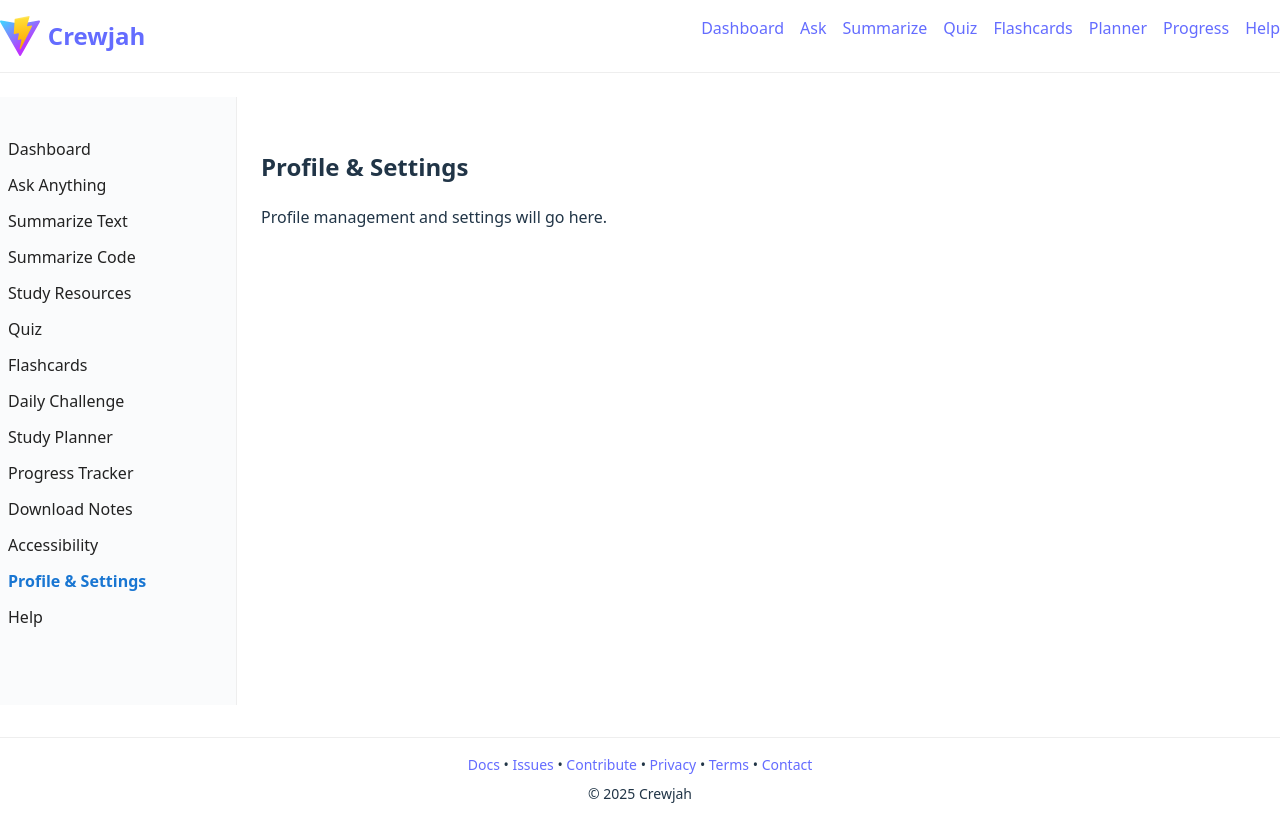
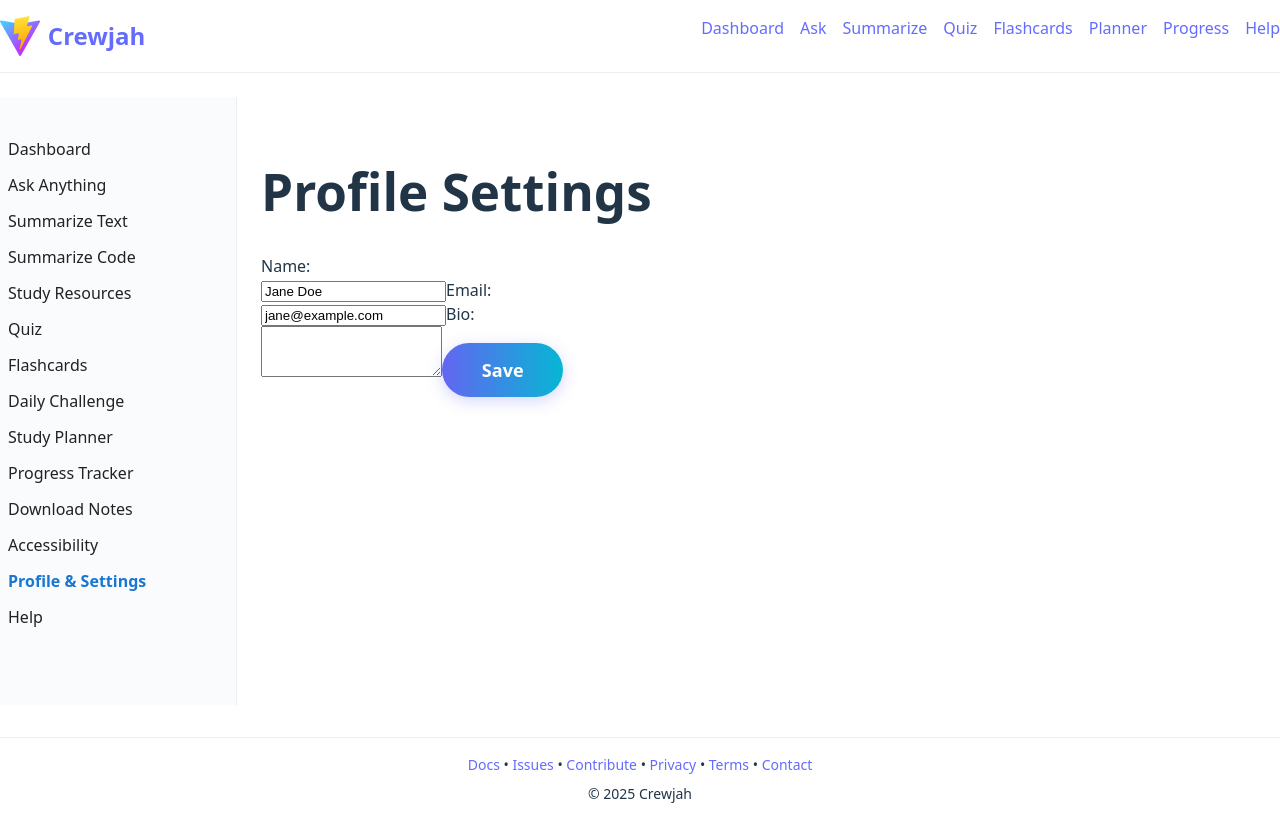
Before and after one commit to Crewjah/Crewjah, a React (Vite) app in the folder client/: page /profile in a window 1280 px wide. Built offline with nearby package versions, Linux system fonts and the light colour scheme.

Commit message:
fix: update ProfileSettings page

```diff
--- a/client/src/pages/ProfileSettings.jsx
+++ b/client/src/pages/ProfileSettings.jsx
@@ -1,8 +1,34 @@
-const ProfileSettings = () => (
-  <div>
-    <h2>Profile & Settings</h2>
-    <div>Profile management and settings will go here.</div>
-  </div>
-);
+import { useState } from 'react';
+
+const ProfileSettings = () => {
+  const [name, setName] = useState('Jane Doe');
+  const [email, setEmail] = useState('jane@example.com');
+  const [bio, setBio] = useState('');
+  const [saved, setSaved] = useState(false);
+
+  function handleSave() {
+    setSaved(true);
+    setTimeout(() => setSaved(false), 1200);
+  }
+
+  return (
+    <div className="edu-page edu-profile">
+      <h1>Profile Settings</h1>
+      <div className="edu-profile-form">
+        <label>Name:<br />
+          <input className="edu-input" value={name} onChange={e => setName(e.target.value)} />
+        </label>
+        <label>Email:<br />
+          <input className="edu-input" value={email} onChange={e => setEmail(e.target.value)} />
+        </label>
+        <label>Bio:<br />
+          <textarea className="edu-input" value={bio} onChange={e => setBio(e.target.value)} rows={3} />
+        </label>
+        <button className="edu-btn edu-btn-primary" onClick={handleSave}>Save</button>
+        {saved && <span className="edu-success" style={{marginLeft:12}}>Saved!</span>}
+      </div>
+    </div>
+  );
+}
 
 export default ProfileSettings;
```
